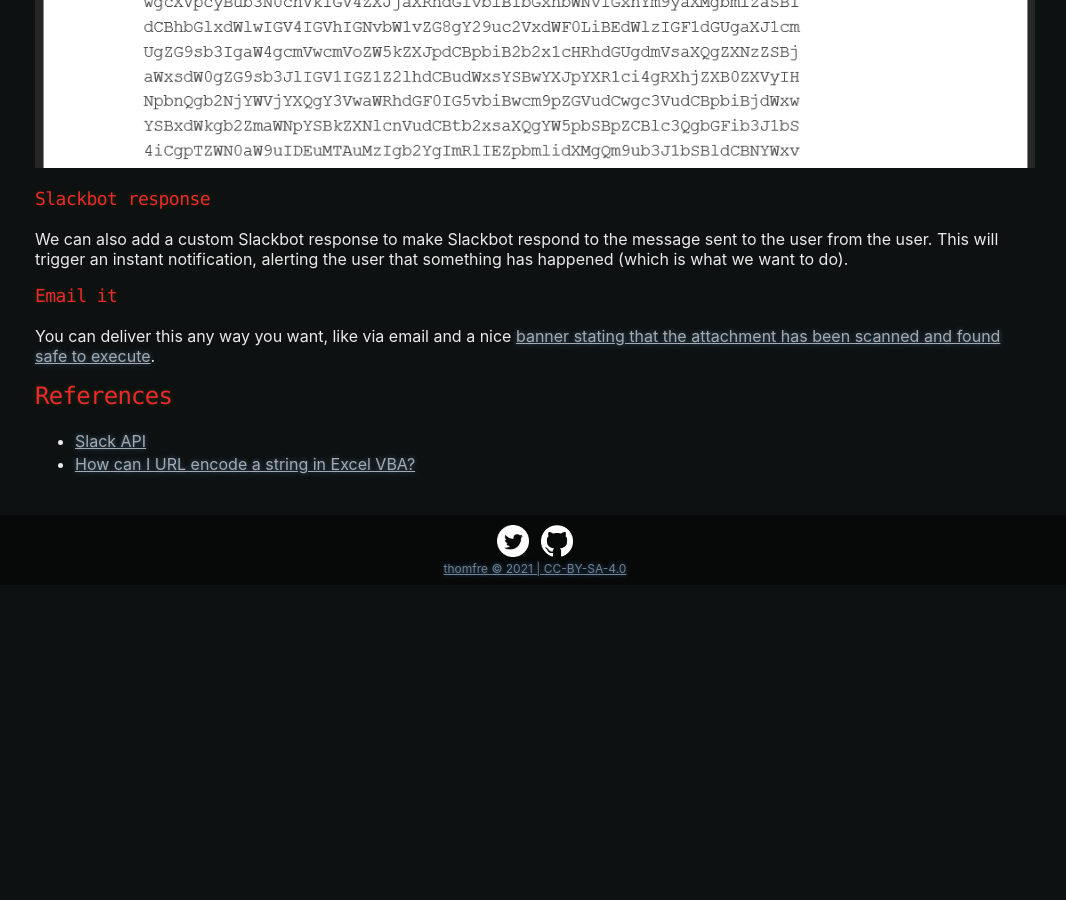
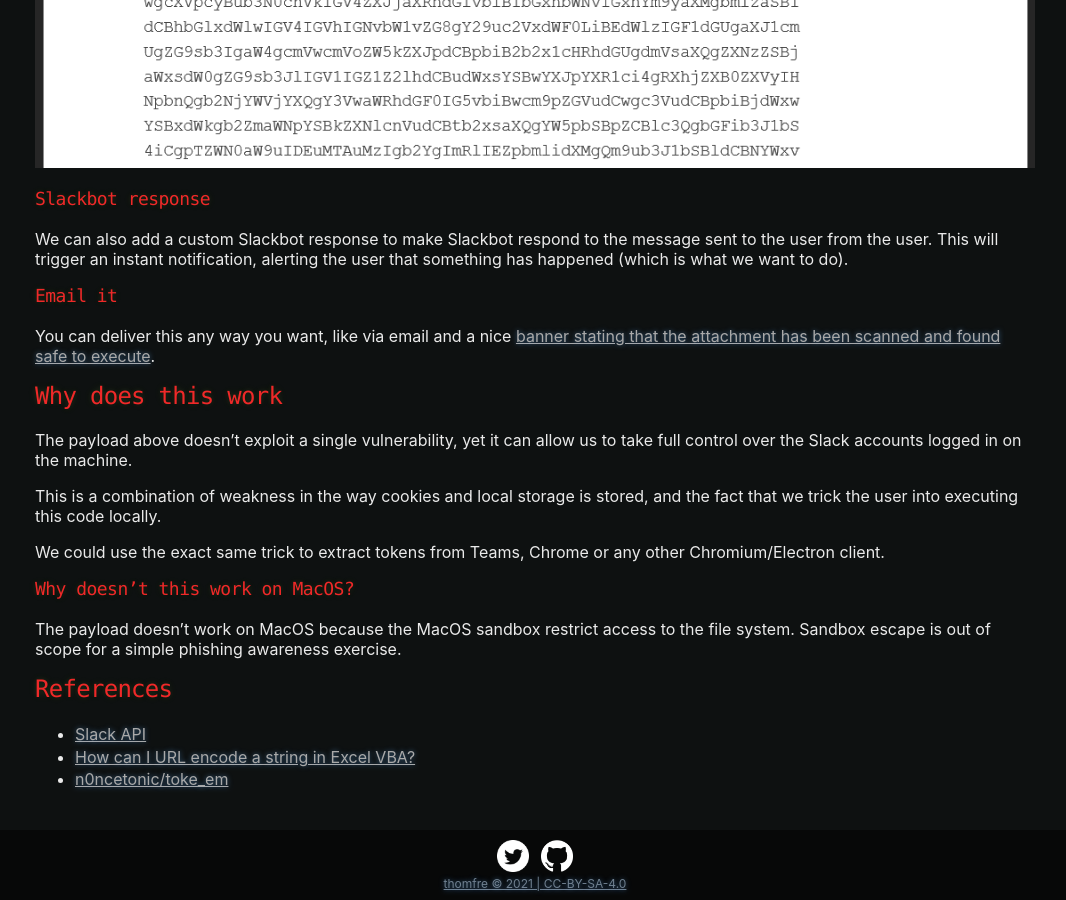
Before and after one commit to thomfre/thomfre.dev, a Jekyll site: the page built from _posts/2021-01-27-phishing-for-slack-tokens.md, in a window 1280 px wide and 900 px high, scrolled down 5496 px. Shown: the whole window, without its empty margins (105-1171 px from the left). Built offline with Jekyll 4.4.1, drawn with Linux system fonts in a browser that asks for light colours; before the commit the page ends 6081 px from its top, so only the background shows below that.

Commit message:
More meat

```diff
--- a/_posts/2021-01-27-phishing-for-slack-tokens.md
+++ b/_posts/2021-01-27-phishing-for-slack-tokens.md
@@ -274,7 +274,20 @@
 
 You can deliver this any way you want, like via email and a nice [banner stating that the attachment has been scanned and found safe to execute](/fake-microsoft-alerts).
 
+## Why does this work
+
+The payload above doesn't exploit a single vulnerability, yet it can allow us to take full control over the Slack accounts logged in on the machine.
+
+This is a combination of weakness in the way cookies and local storage is stored, and the fact that we trick the user into executing this code locally.
+
+We could use the exact same trick to extract tokens from Teams, Chrome or any other Chromium/Electron client.
+
+### Why doesn't this work on MacOS?
+
+The payload doesn't work on MacOS because the MacOS sandbox restrict access to the file system. Sandbox escape is out of scope for a simple phishing awareness exercise.
+
 ## References
 
 - [Slack API](https://api.slack.com/methods)
 - [How can I URL encode a string in Excel VBA?](https://stackoverflow.com/questions/218181/how-can-i-url-encode-a-string-in-excel-vba)
+- [n0ncetonic/toke_em](https://github.com/n0ncetonic/toke_em)
```
